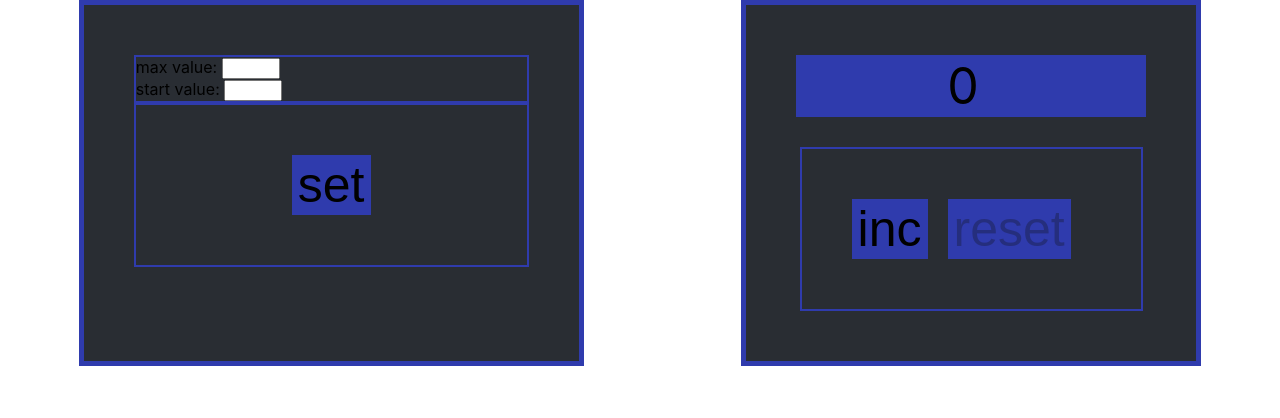
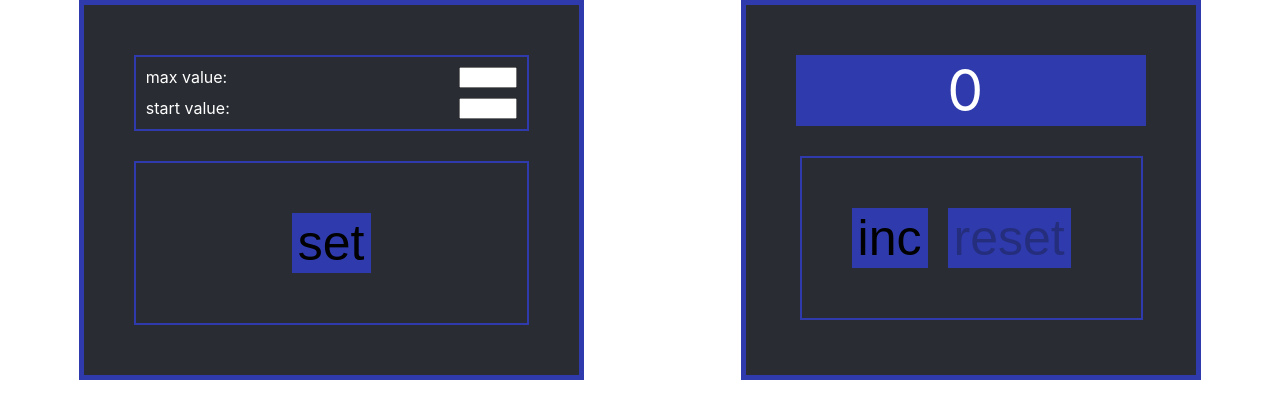
Before and after one commit to cros6y6raga/counter-crosbybraga, a React (Create React App) app: page / in a window 1280 px wide. Shown: the top 418 px of the page. Built offline with nearby package versions, Linux system fonts and the light colour scheme.

Commit message:
Finished the layout of the settings

```diff
--- a/src/App.css
+++ b/src/App.css
@@ -1,3 +1,7 @@
+span {
+    color: white;
+}
+
 .header {
     display: flex;
 }
@@ -15,7 +19,7 @@
 
 .monitor {
     background-color: #2f3bad;
-    font-size: 50px;
+    font-size: 57px;
     border: 1px solid #2f3bad;
     margin-bottom: 30px;
     padding: 0 150px;
@@ -43,6 +47,8 @@
     display: flex;
     flex-direction: column;
     border: 2px solid #2f3bad;
+    margin-bottom: 30px;
+    padding: 10px;
 }
 
 .settingsInput {
@@ -61,3 +67,14 @@
     background-color: #2f3bad;
     cursor: pointer;
 }
+
+.max {
+    display: flex;
+    justify-content: space-between;
+    margin-bottom: 10px;
+}
+
+.start {
+    display: flex;
+    justify-content: space-between;
+}
--- a/src/components/Settings.tsx
+++ b/src/components/Settings.tsx
@@ -4,8 +4,14 @@ export const Settings = () => {
     return (
         <div className='settings'>
             <div className='settingsValue'>
-                <span>max value: <input className='settingsInput' type="number"/></span>
-                <span>start value: <input className='settingsInput' type="number"/></span>
+                <div className='max'>
+                    <span className='maxValue'>max value:</span>
+                    <input className='settingsInput' type="number"/>
+                </div>
+                <div className='start'>
+                    <span className='startValue'>start value:</span>
+                    <input className='settingsInput' type="number"/>
+                </div>
             </div>
             <div className='settingsButton'>
                 <button className='set'>set</button>
```
